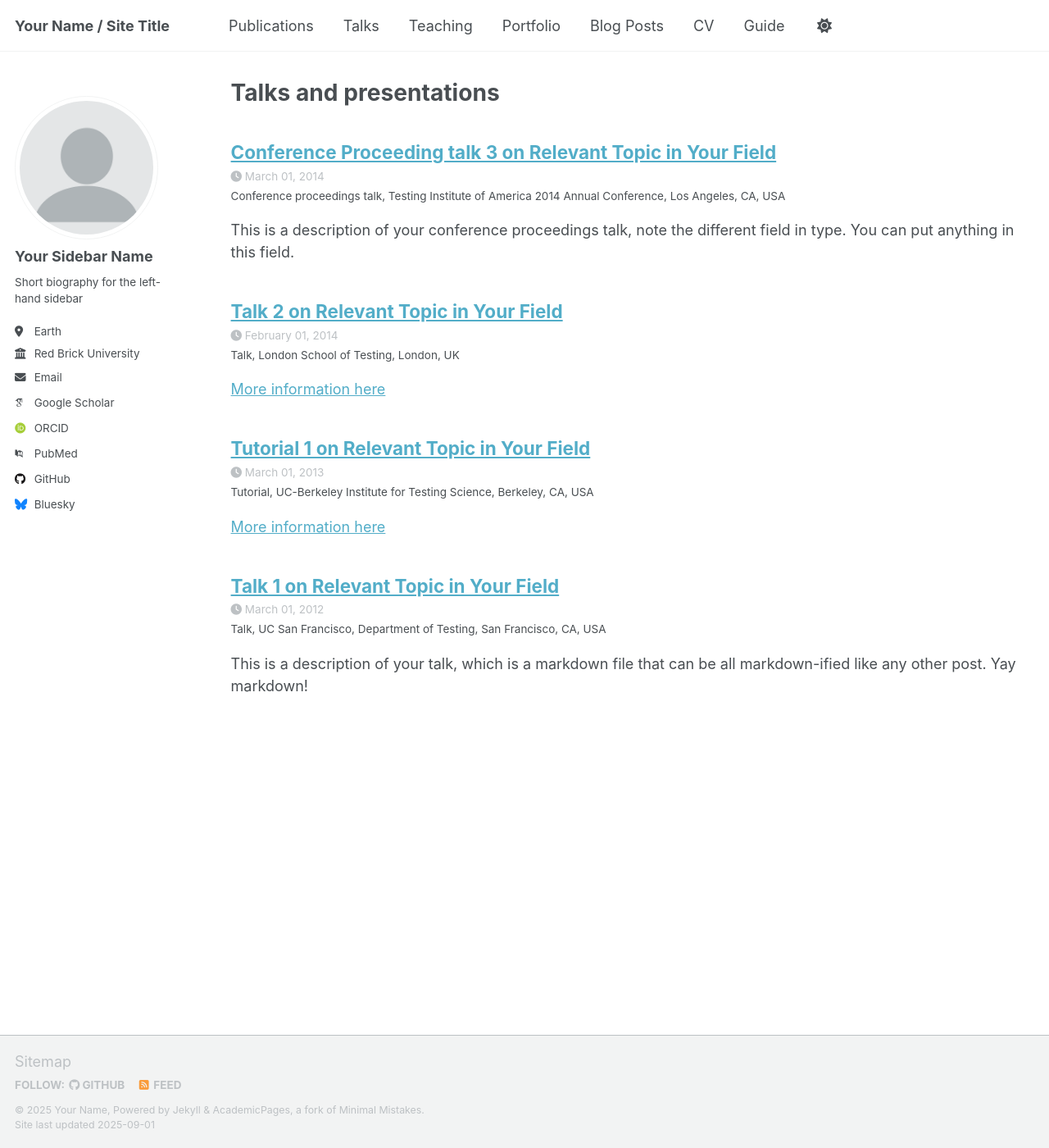
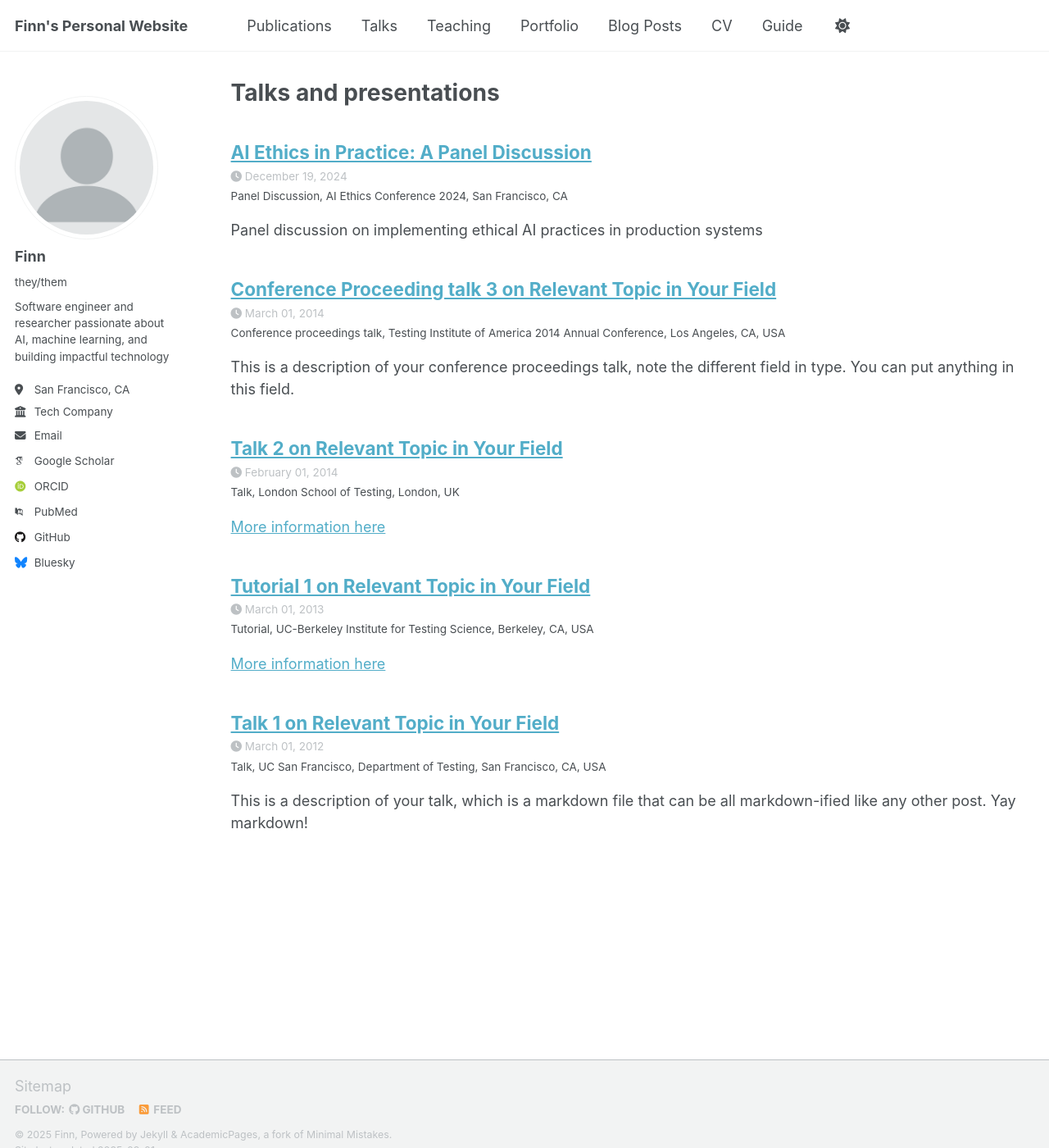
Before and after one commit to mhu16419/mhu16419.github.io, a Jekyll site: the page built from _pages/talks.html, in a window 1280 px wide and 1400 px high. Shown: the whole window at 82% size. Built offline with Jekyll 4.4.1, drawn with Linux system fonts in a browser that asks for light colours; some web fonts are replaced; a script that is not in the unit is left out.

Commit message:
Restore personalized content for Finn's website

```diff
--- a/_config.yml
+++ b/_config.yml
@@ -9,13 +9,13 @@
 # Basic Site Settings
 locale                   : "en-US"
 site_theme               : "default" # Currently available options are "default", "air"
-title                    : "Your Name / Site Title"
+title                    : "Finn's Personal Website"
 title_separator          : "-"
-name                     : &name "Your Name"
-description              : &description "personal description"
-url                      : https://academicpages.github.io # the base hostname & protocol for your site e.g. "https://[your GitHub username].github.io" or if you already have some other page hosted on Github then use "https://[your GitHub username].github.io/[Your Repo Name]"
+name                     : &name "Finn"
+description              : &description "Personal website showcasing research, projects, and thoughts"
+url                      : https://mhu16419.github.io # the base hostname & protocol for your site e.g. "https://[your GitHub username].github.io" or if you already have some other page hosted on Github then use "https://[your GitHub username].github.io/[Your Repo Name]"
 baseurl                  : "" # the subpath of your site, e.g. "/blog"
-repository               : "academicpages/academicpages.github.io"
+repository               : "mhu16419/mhu16419.github.io"
 
 # Site Author - The following control what appear as part of the author content on the side bar.
 #               If a field is blank the icon and link will not appear, otherwise it will be shown.
@@ -23,13 +23,13 @@ repository               : "academicpages/academicpages.github.io"
 author:
   # Biographic information
   avatar           : "profile.png"
-  name             : "Your Sidebar Name"
-  pronouns         : # example: "she/her"
-  bio              : "Short biography for the left-hand sidebar"
-  location         : "Earth"
-  employer         : "Red Brick University"
+  name             : "Finn"
+  pronouns         : "they/them"
+  bio              : "Software engineer and researcher passionate about AI, machine learning, and building impactful technology"
+  location         : "San Francisco, CA"
+  employer         : "Tech Company"
   uri              : # URL
-  email            : "none@example.org"
+  email            : "finn@example.org"
 
   # Academic websites
   academia         : # URL
--- /dev/null
+++ b/_talks/2024-12-19-ai-ethics-panel.md
@@ -0,0 +1,10 @@
+---
+title: "AI Ethics in Practice: A Panel Discussion"
+excerpt: "Panel discussion on implementing ethical AI practices in production systems"
+collection: talks
+type: "Panel Discussion"
+permalink: /talks/2024-12-19-ai-ethics-panel
+venue: "AI Ethics Conference 2024"
+date: 2024-12-19
+location: "San Francisco, CA"
+---
```
Also changed, not shown: _portfolio/2024-12-19-ml-pipeline-project.md (added, +42 -0 lines), _posts/2024-12-19-building-ai-systems.md (added, +56 -0 lines), _publications/2024-12-19-efficient-transformer-architectures.md (added, +10 -0 lines).
